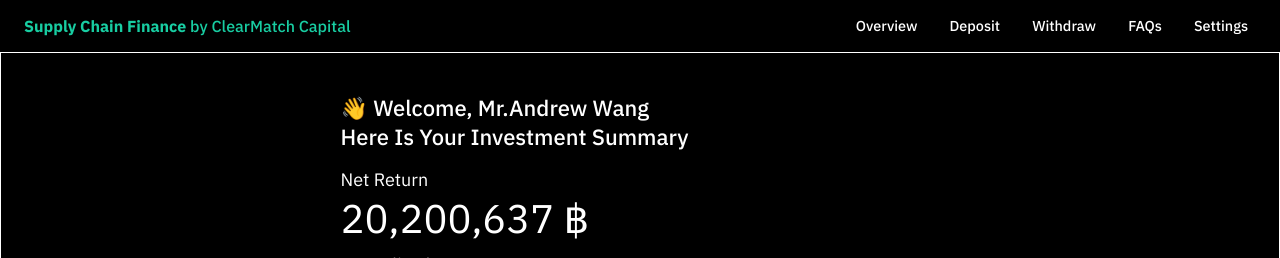
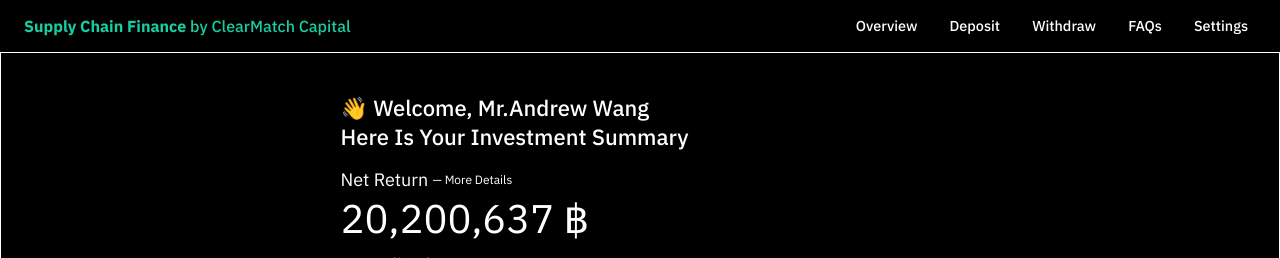
Before and after one commit to winliewpairat/pp-design-sandbox, a Next.js app: page / in a window 1280 px wide. Shown: the top 258 px of the page. Built offline with nearby package versions, Linux system fonts and the light colour scheme.

Commit message:
add hover tooltip

```diff
--- a/components/summary.jsx
+++ b/components/summary.jsx
@@ -1,17 +1,23 @@
 import React from "react";
+import Image from "next/image";
 import styles from "./summary.module.scss";
+import ReactTooltip from "react-tooltip";
 
 class Summary extends React.Component {
   render() {
     return (
       <div className={styles.container}>
+        <ReactTooltip />
         <div className={styles.welcome}>
           <div className={styles.h5}>👋 Welcome, Mr.Andrew Wang</div>
-          <div className={styles.h5 }>Here is your investment summary</div>
+          <div className={styles.h5}>Here is your investment summary</div>
         </div>
         <div className={styles.stats}>
           <div className={styles.nested}>
-            <div className={styles.h6}>Net Return</div>
+            <div className={styles.tool}>
+              <div className={styles.h6}>Net Return </div>
+              <div className={styles.smallText} data-multiline="true" data-tip="Net Realized Return: 10,000,000 ฿ <br/> Net Unrealized Return: 10,000,000 ฿" data-effect="solid" data-type="light"> — More Details</div>
+            </div>
             <div className={styles.h3}>20,200,637 ฿</div>
           </div>
           <div className={styles.nested}>
--- a/components/summary.module.scss
+++ b/components/summary.module.scss
@@ -41,6 +41,12 @@
     }
 }
 
+.tool {
+    display: flex;
+    flex-direction: row;
+    align-items: center;
+}
+
 .stats {
     padding: $space-16 0 0 0;
     display: grid;
--- a/package.json
+++ b/package.json
@@ -10,9 +10,11 @@
   },
   "dependencies": {
     "@ibm/plex": "^6.0.0",
+    "babel-plugin-inline-react-svg": "^2.0.1",
     "next": "11.1.2",
     "react": "17.0.2",
     "react-dom": "17.0.2",
+    "react-tooltip": "^4.2.21",
     "recharts": "^2.1.4",
     "sass": "^1.42.1",
     "styled-components": "^5.3.1"
```
Also changed, not shown: public/info.png (added), 1 other file (tests, documents, lock files or other folders).
